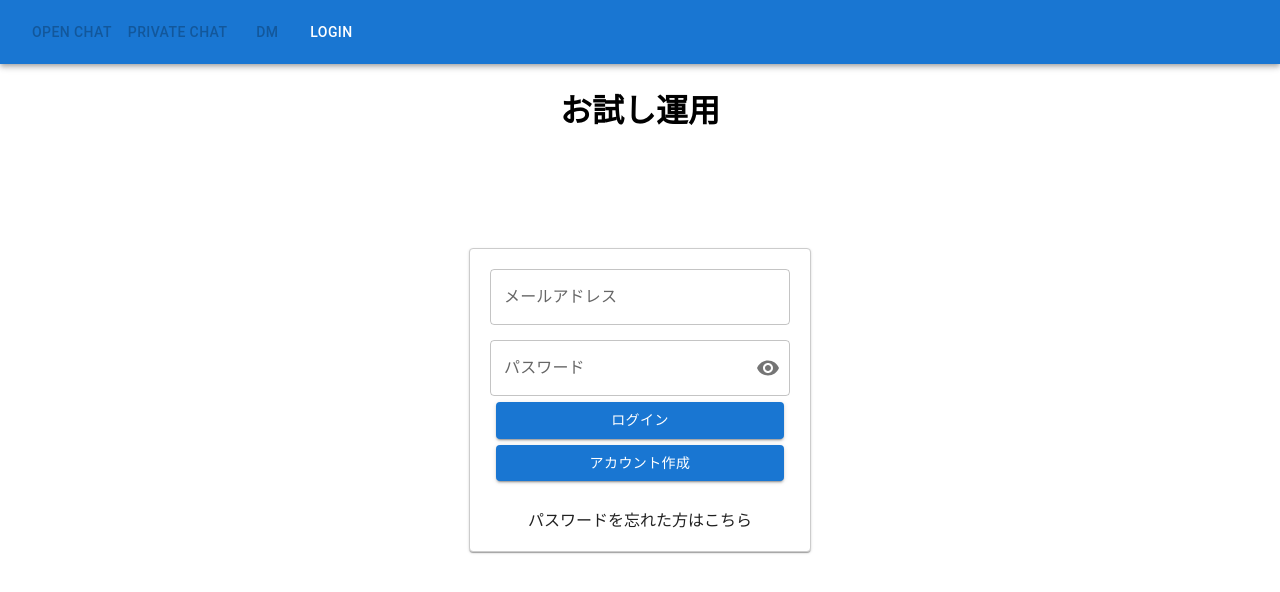
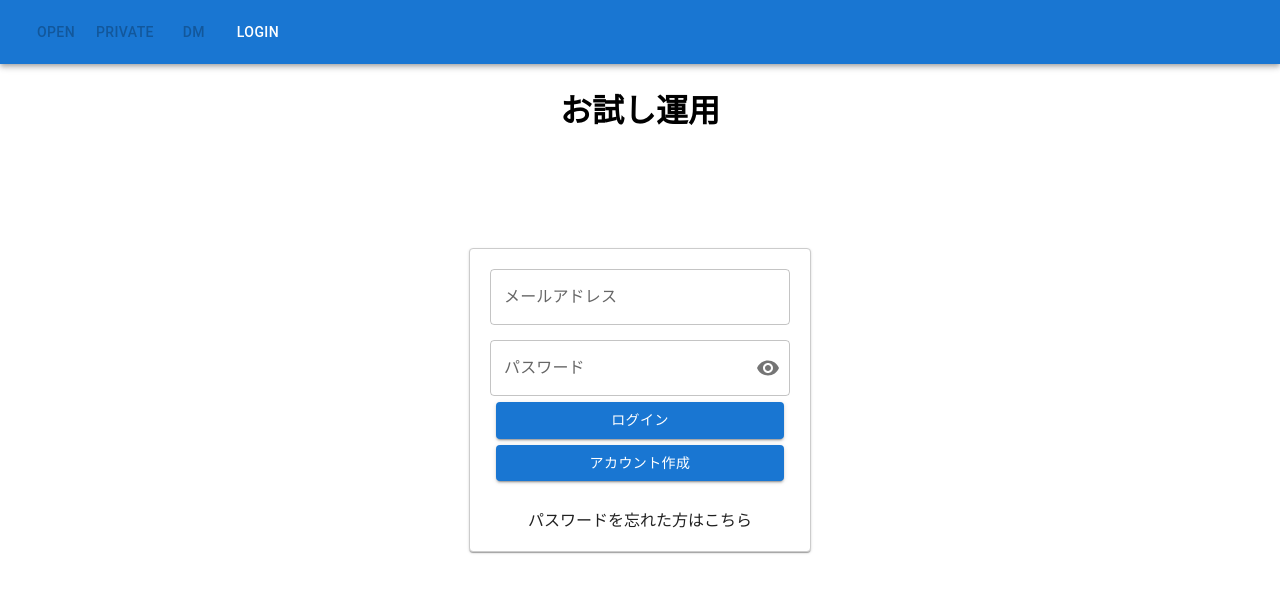
Before and after one commit to syouchan234/laravel_react_chatApp, a React (Create React App) app: page / in a window 1280 px wide. Shown: the top 592 px of the page. Built offline with nearby package versions, Linux system fonts and the light colour scheme.

Commit message:
文言の修正

```diff
--- a/src/component/header/Header.jsx
+++ b/src/component/header/Header.jsx
@@ -26,13 +26,13 @@ export const Header = () => {
             {isLoggedIn ? (
               <Button color="inherit" component={Link} to="/openchat">Open</Button>
             ) : (
-              <Button color="inherit" onClick={loginAlert} disabled>Open Chat</Button>
+              <Button color="inherit" onClick={loginAlert} disabled>Open</Button>
             )}
 
             {isLoggedIn ? (
               <Button color="inherit" component={Link} to="/privatechat" disabled>Private</Button>
             ) : (
-              <Button color="inherit" onClick={loginAlert} disabled>Private Chat</Button>
+              <Button color="inherit" onClick={loginAlert} disabled>Private</Button>
             )}
 
             {isLoggedIn ? (
```
